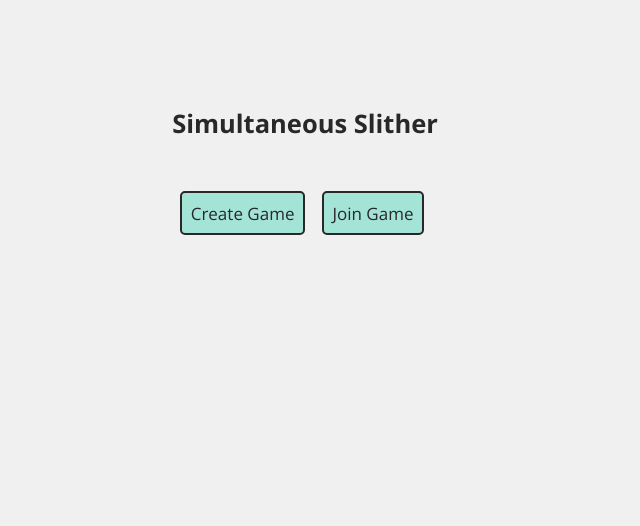
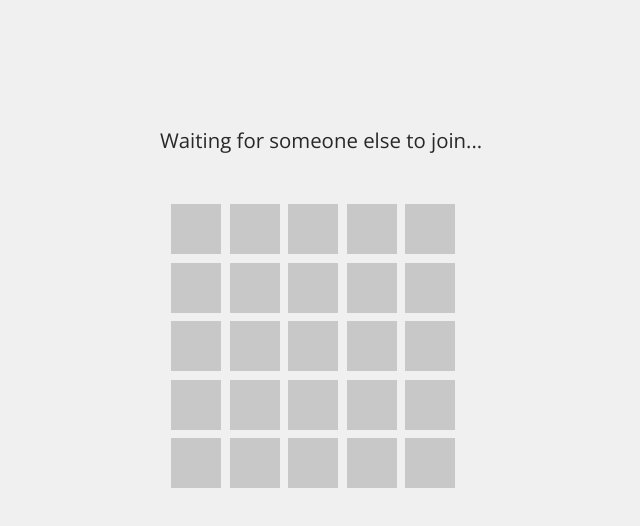
Before and after one commit to CarpetFloor/SimultaneousSlither, a website: page index.html in a window 1280 px wide. Both pictures are taken after a click on the button "Create Game". Shown: the whole page, without its empty margins (327-967 px from the left). Drawn offline with nearby package versions, Linux system fonts and the light colour scheme; no server answers.

Commit message:
Generate game tiles + show waiting message

```diff
--- a/index.html
+++ b/index.html
@@ -14,11 +14,18 @@
     <section class="landing container">
         <h1>Simultaneous Slither</h1>
         <section>
-            <button>Create Game</button>
-            <button>Join Game</button>
+            <button id="createGame">Create Game</button>
+            <button id="joinGame">Join Game</button>
         </section>
     </section>
 
+    <section class="gameContainer container">
+        <section class="gameMessage">
+            <p>Waiting for someone else to join</p>
+        </section>
+
+        <section class="game"></section>
+    </section>
 
     <!-- show everything once loaded -->
     <script>
@@ -29,5 +36,7 @@
             document.querySelector(".landing").style.marginTop = "5em";
         }, 200);
     </script>
+
+    <script src="script.js"></script>
 </body>
 </html>
--- a/script.js
+++ b/script.js
@@ -1,6 +1,69 @@
 const socket = io();
-let myid = null;
 
-socket.on("connected", (id) => {
-    myid = id;
+let createButton = document.querySelector("#createGame");
+
+createButton.addEventListener("click", function() {
+    socket.emit("create game");
+    loadGame();
 });
+
+let container = document.querySelector(".game");
+let message = document.querySelector(".gameMessage");
+
+// px
+const tilesWide = 5;
+// px
+const tileSize = 50;
+// em
+const tileSpacing = 0.5;
+container.style.marginLeft = tileSpacing + "em";
+
+function loadGame() {
+    for(let row = 0; row < tilesWide; row++) {
+        let currentRow = document.createElement("div");
+        currentRow.className = "row";
+
+        for(let col = 0; col < tilesWide; col++) {
+            let tile = document.createElement("div");
+            tile.style.width = tileSize + "px";
+            tile.style.height = tileSize + "px";
+            tile.style.marginRight = tileSpacing + "em";
+            tile.style.marginBottom = tileSpacing + "em";
+            tile.style.backgroundColor = "rgb(200, 200, 200)";
+
+            currentRow.appendChild(tile);
+        }
+
+        container.appendChild(currentRow);
+    }
+
+    document.querySelector(".landing").style.marginTop = "-100vh";
+
+    window.setTimeout(function() {
+        document.querySelector(".landing").style.display = "none";
+        document.querySelector(".game").style.opacity = "1";
+        document.querySelector(".game").style.scale = "1";
+
+        window.setTimeout(function() {
+            message.style.marginLeft = (0 - (tileSpacing * 0.25)) + "em";
+            waitingInterval = window.setInterval(updateWaitMessage, 750);
+        }, 200);
+    }, 200);
+}
+
+let waitingInterval = null;
+let dots = 0;
+
+function updateWaitMessage() {
+    ++dots;
+    if(dots == 4) {
+        dots = 0;
+    }
+
+    message.innerHTML = "Waiting for someone else to join" + (".").repeat(dots);
+
+    if(dots > 0) {
+        message.style.transition = "none";
+        message.style.marginTop = "2em";
+    }
+}
--- a/styles.css
+++ b/styles.css
@@ -69,3 +69,25 @@ html {
 .landing section button:first-of-type {
     margin-right: 1em;
 }
+
+.gameMessage {
+    position: absolute;
+    font-size: 1.2em;
+    margin: 0;
+    margin-top: 1em;
+    margin-left: 100vw;
+    transition: margin 0.2s;
+}
+
+.game {
+    margin-top: 7em;
+    display: flex;
+    flex-direction: column;
+    opacity: 0;
+    scale: 0.85;
+    transition: opacity 0.2s, scale 0.35s
+}
+.game .row {
+    display: flex;
+    flex-direction: row;
+}
```
Also changed, not shown: server.js (+6 -1 lines).
